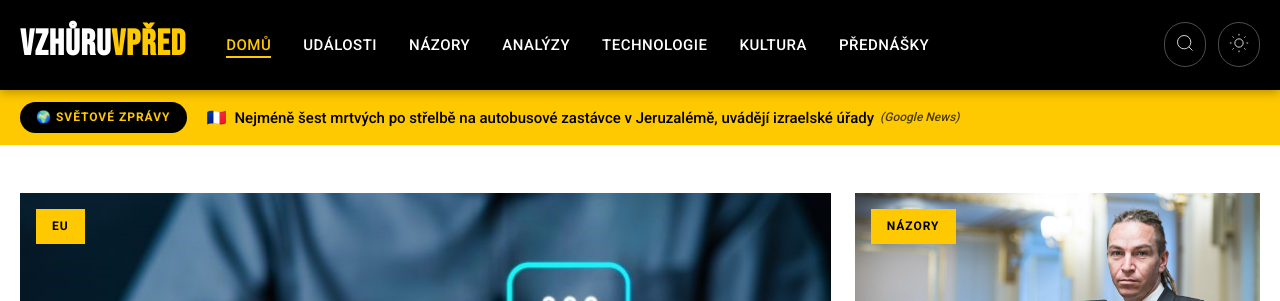
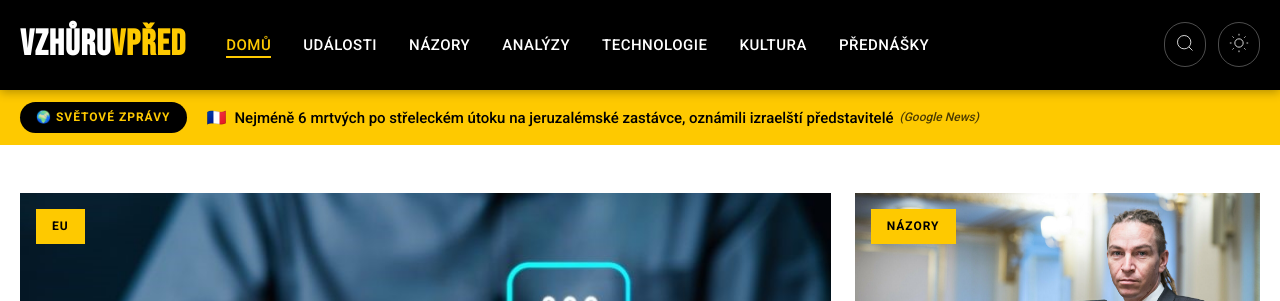
Before and after one commit to tangero/vzhuruvpred, a Jekyll site: the page built from index.html, in a window 1280 px wide and 900 px high. Shown: the top 301 px of the window. Built offline with Jekyll 4.4.1, drawn with Linux system fonts in a browser that asks for light colours; part of the change alters nothing that is shown.

Commit message:
Update world news 2025-09-09 12:42

```diff
--- a/_data/world_news.json
+++ b/_data/world_news.json
@@ -1,21 +1,21 @@
 {
-  "last_updated": "2025-09-09T11:15:42",
+  "last_updated": "2025-09-09T12:39:10",
   "articles": [
     {
       "flag": "🇺🇸",
       "country": "us",
-      "title": "Video zachycuje smrtící pobodání ukrajinského uprchlíka ve vlaku v Charlotte",
+      "title": "Video zachycuje smrtící pobodání ukrajinského uprchlíka ve vlaku charlottského metra",
       "original_title": "Video shows fatal stabbing of Ukrainian refugee on Charlotte light rail train - CNN",
       "url": "https://www.cnn.com/2025/09/08/us/iryna-zarutska-murder-ukraine-refugee",
       "urlToImage": "https://media.cnn.com/api/v1/images/stellar/prod/get-20250908103247186.jpg?c=16x9&q=w_800,c_fill",
       "source": "CNN",
       "publishedAt": "2025-09-08T11:30:00Z",
-      "description": "Děsivé video ukazuje 23letou ukrajinskou uprchlici ubodanou k smrti ve vlaku charlotteského metra – případ, který se stal ohniskem napětí, když Trumpova administrativa slíbila tvrdý postup proti zl..."
+      "description": "Děsivé video ukazuje 23letou ukrajinskou uprchlici ubodanou k smrti ve vlaku charlottského metra – případ, který se stal rozbuškou poté, co Trumpova administrativa slíbila tvrdě zakročit proti zloč..."
     },
     {
       "flag": "🇫🇷",
       "country": "fr",
-      "title": "Nejméně šest mrtvých po střelbě na autobusové zastávce v Jeruzalémě, uvádějí izraelské úřady",
+      "title": "Nejméně 6 mrtvých po střeleckém útoku na jeruzalémské zastávce, oznámili izraelští představitelé",
       "original_title": "At least 6 killed in shooting attack at Jerusalem bus stop, Israeli officials say - CNN",
       "url": "https://news.google.com/rss/articles/CBMigwFBVV95cUxPTlV0amYtdTRuaEprVUktSjB2a2JFRDgycmhqSWVwMW85WkQzU1F1OFpvWVJCalQyNVNWcnhhYjVwMUtCSjlDZjlGSk1FMHdSS1I3X2ZDZFNuYVh5ZnVCNURmVE1Qbll1VnA1OFFlb3l5SWZBcGd0bmE2WlNKZjdQd1hOTQ?oc=5",
       "urlToImage": null,
@@ -37,29 +37,29 @@
     {
       "flag": "🌍",
       "country": "global",
-      "title": "Únik informací o kapacitě baterie iPhonu 17 odhaluje zcela novou výhodu modelů pouze s eSIM – 9to5Mac",
+      "title": "Únik informací o kapacitě baterie iPhonu 17 odhaluje zcela novou výhodu modelů pouze s eSIM - 9to5Mac",
       "original_title": "iPhone 17 battery capacity leak reveals a brand new advantage for eSIM-only models - 9to5Mac",
       "url": "https://9to5mac.com/2025/09/07/iphone-17-final-battery-capacity-leak-better-than-expected/",
       "urlToImage": "https://i0.wp.com/9to5mac.com/wp-content/uploads/sites/6/2025/08/iphone-17-lineup-mockup.jpg?resize=1200%2C628&quality=82&strip=all&ssl=1",
       "source": "9to5Mac",
       "publishedAt": "2025-09-08T04:29:00Z",
-      "description": "Do události Applu zbývají necelé dva dny. Čekají nás všechny čtyři modely iPhone 17, AirPods Pro 3…"
+      "description": "Do události Applu „Awe dropping“ pro všechny čtyři modely iPhone 17, AirPods Pro 3 a… zbývají necelé dva dny"
     },
     {
       "flag": "🌍",
       "country": "global",
-      "title": "MTV VMAs 2025: Kompletní přehled – Ariana Grande vítězkou v kategorii Video roku po vystoupeních Lady Gagy, Mariah Carey a dalších",
+      "title": "MTV VMAs 2025: Kompletní přehled – Ariana Grande vítězkou Videa roku po vystoupeních Lady Gagy, Mariah Carey a dalších",
       "original_title": "MTV VMAs 2025 full coverage: Ariana Grande wins Video of the Year following performances by Lady Gaga, Mariah Carey and others - yahoo.com",
       "url": "https://www.yahoo.com/entertainment/music/live/mtv-vmas-2025-full-coverage-ariana-grande-wins-video-of-the-year-following-performances-by-lady-gaga-mariah-carey-and-others-160044973.html",
       "urlToImage": "https://s.yimg.com/ny/api/res/1.2/xDJdZkCTLILyDhwttRU_vw--/YXBwaWQ9aGlnaGxhbmRlcjt3PTEyMDA7aD02MzU7Y2Y9d2VicA--/https://s.yimg.com/os/creatr-uploaded-images/2025-09/a3745840-8c62-11f0-b5fb-3ed5f8cfe7f2",
       "source": "Yahoo Entertainment",
       "publishedAt": "2025-09-08T04:04:00Z",
-      "description": "Je čas na každoroční oslavu nejpopulárnějších videoklipů roku."
+      "description": "Je čas na každoroční oslavu nejpopulárnějších hudebních videí roku."
     },
     {
       "flag": "🌍",
       "country": "global",
-      "title": "Odporné a bezohledné\": Vanceova chvála útoku na narkoloď senátorem ostře kritizována",
+      "title": "Odpudivé a bezohledné\": Vanceova chvála zásahu proti narkolodi kritizována senátorem",
       "original_title": "\"Despicable and thoughtless\": Vance's drug vessel strike praise slammed by senator - Axios",
       "url": "https://www.axios.com/2025/09/07/vance-rand-paul-drug-vessel-strike",
       "urlToImage": "https://images.axios.com/Hjd6Xiwn5KGe1omMhg67wfLz5mY=/0x0:8640x4860/1366x768/2025/09/07/1757256596529.jpg",
@@ -70,68 +70,68 @@
     {
       "flag": "🌍",
       "country": "global",
-      "title": "Rick Davies, spoluzakladatel Supertramp, který napsal a zpíval ‘Bloody Well Right’ a ‘Goodbye Stranger’, zemřel ve věku 81 let",
+      "title": "Rick Davies, spoluzakladatel Supertramp, který napsal a zpíval ‚Bloody Well Right‘ a ‚Goodbye Stranger‘, zemřel ve věku 81 let",
       "original_title": "Rick Davies, Supertramp Co-Founder Who Wrote and Sang ‘Bloody Well Right’ and ‘Goodbye Stranger,’ Dies at 81 - variety.com",
       "url": "https://variety.com/2025/music/news/supertramp-rick-davies-bloody-well-right-dead-1236511107/",
       "urlToImage": "https://variety.com/wp-content/uploads/2025/09/GettyImages-2149598389-e1757282273585.jpg?w=1000&h=563&crop=1",
       "source": "Variety",
       "publishedAt": "2025-09-07T23:45:00Z",
-      "description": "Zemřel Rick Davies, spoluzakladatel Supertramp. Bylo mu 81 let."
+      "description": "Zemřel spoluzakladatel Supertramp Rick Davies, autor hitů ‚Bloody Well Right‘ a ‚Goodbye Stranger‘. Bylo mu 81 let."
     },
     {
       "flag": "🌍",
       "country": "global",
-      "title": "Nejproblematičtější na trhu práce je malý počet těch, kdo profitují, říká špičkový ekonom – ‚Toto se děje pouze během recese‘",
+      "title": "Nejvíce znepokojující vlastností trhu práce je malý rozsah zisků, říká špičkový ekonom – ‚tohle se děje jen při recesi‘",
       "original_title": "The most troubling feature of the job market is how thinly spread gains are, top economist says — 'this only happens when the economy is in recession' - Fortune",
       "url": "https://fortune.com/2025/09/07/recession-warning-economic-outlook-zandi-healthcare-hospitality-jobs-report/",
       "urlToImage": "https://fortune.com/img-assets/wp-content/uploads/2025/09/GettyImages-2217161762-e1757268342241.jpg?resize=1200,600",
       "source": "Fortune",
       "publishedAt": "2025-09-07T19:59:00Z",
-      "description": "Od začátku roku vzniklo v ekonomice jen necelých 600 tisíc pracovních míst, ale bez růstu počtu pracovních míst v těchto odvětvích by byl růst nulový."
+      "description": "Od začátku roku vytvořilo hospodářství jen necelých 600 tisíc pracovních míst, ale bez růstu pracovních míst v těchto odvětvích by byl růst nulový."
     },
     {
       "flag": "🌍",
       "country": "global",
-      "title": "Podívejte se na krvavý měsíc v prvních snímcích úplného zatmění Měsíce v září 2025",
+      "title": "Podívejte se na krvavý úplněk v prvních snímcích úplného zatmění Měsíce v září 2025",
       "original_title": "See the blood moon rise in 1st pictures of September 2025 total lunar eclipse - Space",
       "url": "https://www.space.com/stargazing/lunar-eclipses/blood-moon-1st-pictures-september-7-2025-total-lunar-eclipse",
       "urlToImage": "https://cdn.mos.cms.futurecdn.net/oWWKjrwCVotfFF4rbxiQMT.png",
       "source": "Space.com",
       "publishedAt": "2025-09-07T19:30:22Z",
-      "description": "Podívejte se na první fotografie zářijového majestátního úplného zatmění Měsíce."
+      "description": "Podívejte se na první fotografie zářijového velkolepého úplného zatmění Měsíce."
     },
     {
       "flag": "🌍",
       "country": "global",
-      "title": "Akce: Samsung Galaxy S25 FE a Tab S11 jsou tu, podíváme se i na alternativy - novinky GSMArena.com",
+      "title": "Deals: Samsung Galaxy S25 FE a Tab S11 jsou tady, koukáme také na alternativy - novinky GSMArena.com",
       "original_title": "Deals: Samsung Galaxy S25 FE and Tab S11 are here, we also look at alternatives - GSMArena.com news - GSMArena.com",
       "url": "https://www.gsmarena.com/deals_samsung_galaxy_s25_fe_and_tab_s11_are_here_we_also_look_at_alternatives-news-69366.php",
       "urlToImage": "https://fdn.gsmarena.com/imgroot/news/25/09/deals-5/-952x498w6/gsmarena_us.jpg",
       "source": "GSMArena.com",
       "publishedAt": "2025-09-07T17:52:02Z",
-      "description": "S25 FE přeskočil předobjednávky a spustil se okamžitě – ale to neznamená, že tu nejsou výhody pro brzké zájemce. Samsung představil Galaxy S25 FE..."
+      "description": "S25 FE vynechal předobjednávky a spustil se okamžitě – ale to neznamená, že nejsou žádné výhody pro časné zájemce. Samsung oznámil Galaxy S25 FE..."
     },
     {
       "flag": "🌍",
       "country": "global",
-      "title": "Dva Oregonci vyhráli tento týden v Powerballu miliony",
+      "title": "Dva Oregonští vyhráli v tomto týdnu miliony v Powerballu",
       "original_title": "Two Oregonians won millions in Powerball drawings this week - OregonLive.com",
       "url": "https://www.oregonlive.com/lottery/2025/09/two-oregonians-won-millions-in-powerball-drawings-this-week.html",
       "urlToImage": "https://www.oregonlive.com/resizer/v2/NH64G3O2LFETLPDDMJL6KR5QC4.jpg?auth=18d38d74db6ee160427e314f71aa1fec40c8c20112493d4b87db574440ee39b1&width=1280&quality=90",
       "source": "OregonLive",
       "publishedAt": "2025-09-07T16:59:00Z",
-      "description": "Oregonští si tento týden odnesli 3 miliony dolarů z výher v Powerballu."
+      "description": "Oregonský výherce si tento týden odnesl 3 miliony dolarů z Powerballu."
     },
     {
       "flag": "🇺🇸",
       "country": "us",
-      "title": "Meziplanetární objekt 3I/ATLAS: Čtyři teleskopy odhalují podivné vlastnosti a objevy – vše o novém vědeckém zjištění",
+      "title": "Meziplanetární objekt 3I/ATLAS: Čtyři teleskopy odhalují podivné vlastnosti a objevy — vše o novém sci",
       "original_title": "Interstellar Object 3I/ATLAS: Four Telescopes unveil strange features and findings — all about the new sci - The Economic Times",
       "url": "https://economictimes.indiatimes.com/news/international/us/interstellar-object-3i/atlas-four-telescopes-unveil-strange-features-and-findings-all-about-the-new-scientific-puzzle/articleshow/123749632.cms",
       "urlToImage": "https://img.etimg.com/thumb/msid-123749670,width-1200,height-630,imgsize-36359,overlay-economictimes/articleshow.jpg",
       "source": "The Times of India",
       "publishedAt": "2025-09-07T16:46:08Z",
-      "description": "Astronomové z celého světa pozorně sledují vzácnou mezihvězdnou návštěvnici: objekt 3I/ATLAS. Poprvé byl spatřen začátkem července, když přilétal směrem ke Slunci z hlubokého vesmíru, a jde teprve ..."
+      "description": "Astronomové z celého světa bedlivě sledují vzácného mezihvězdného návštěvníka: objekt 3I/ATLAS. Poprvé byl spatřen začátkem července, když přilétal ze vzdáleného vesmíru směrem ke Slunci. Jde teprv..."
     },
     {
       "flag": "🌍",
@@ -142,18 +142,18 @@
       "urlToImage": "https://assets.vogue.com/photos/68bd924d5bbcdac7da367981/16:9/w_1280,c_limit/1472606611",
       "source": "Vogue",
       "publishedAt": "2025-09-07T14:13:08Z",
-      "description": "Italský návrhář zemřel v 91 letech na začátku týdne, jen pár dní před oslavou v Miláně na počest 50. výročí své značky."
+      "description": "Italský návrhář zemřel ve věku 91 let na začátku týdne, jen pár dní před oslavou v Miláně na počest 50. výročí své značky."
     },
     {
       "flag": "🌍",
       "country": "global",
-      "title": "Amy Coney Barrettová reaguje na kritiku, že Nejvyšší soud umožňuje Trumpovi rozšiřovat jeho moc",
+      "title": "Soudkyně Amy Coney Barrettová reaguje na kritiku, že Nejvyšší soud umožňuje Trumpovi rozšiřovat jeho moc",
       "original_title": "Justice Amy Coney Barrett responds to criticism that the Supreme Court is allowing Trump to expand his power - CBS News",
       "url": "https://www.cbsnews.com/news/justice-amy-coney-barrett-on-supreme-court-abortion-trump/",
       "urlToImage": "https://assets2.cbsnewsstatic.com/hub/i/r/2025/09/06/6a4cc036-b788-44ac-a76c-624a45d0f2e7/thumbnail/1200x630/cf40bd663275704fe8496ae2a59572a3/amy-coney-barrett-interview-1280.jpg",
       "source": "CBS News",
       "publishedAt": "2025-09-07T13:55:00Z",
-      "description": "Ve svém prvním televizním rozhovoru od nástupu k Nejvyššímu soudu v roce 2020 soudkyně Amy Coney Barrettová hovoří také o svém hlasování v potratovém případě Dobbs z roku 2022."
+      "description": "Ve svém prvním televizním rozhovoru od nástupu k Nejvyššímu soudu v roce 2020 soudkyně Amy Coney Barrettová hovoří také o svém hlasování v potratovém případu Dobbs z roku 2022."
     },
     {
       "flag": "🌍",
@@ -164,34 +164,34 @@
       "urlToImage": "https://imageio.forbes.com/specials-images/imageserve/68bc7b06f5a03204a57b3618/0x0.jpg?format=jpg&height=900&width=1600&fit=bounds",
       "source": "Forbes",
       "publishedAt": "2025-09-07T13:53:26Z",
-      "description": "Nové aktualizované vakcíny proti covidu pro roky 2025–2026 budou k dispozici na podzim. Zde jsou odpovědi na některé z nejčastějších otázek o vakcíně."
+      "description": "Nové aktualizované vakcíny proti covidu pro rok 2025–2026 budou k dispozici na podzim. Zde jsou odpovědi na některé z nejčastějších otázek o vakcíně."
     },
     {
       "flag": "🌍",
       "country": "global",
-      "title": "Porsche přichází s neuvěřitelně chytrým hybridním motorem pro 911 Turbo S",
+      "title": "Porsche představuje neuvěřitelně chytrý hybridní motor pro 911 Turbo S",
       "original_title": "Porsche’s insanely clever hybrid engine comes to the 911 Turbo S - Ars Technica",
       "url": "https://arstechnica.com/cars/2025/09/porsches-insanely-clever-hybrid-engine-comes-to-the-911-turbo-s/",
       "urlToImage": "https://cdn.arstechnica.net/wp-content/uploads/2025/09/911_turbos_1001-1152x648.jpg",
       "source": "Ars Technica",
       "publishedAt": "2025-09-07T13:00:58Z",
-      "description": "Nová verze 911 je na Severní smyčce Nürburgringu o 14 sekund rychlejší."
+      "description": "Nová verze 911 je na Nordschleife Nürburgringu o 14 sekund rychlejší."
     },
     {
       "flag": "🇺🇸",
       "country": "us",
-      "title": "Proč mají někteří republikáni nové obavy z RFK Jr.",
+      "title": "Proč jsou někteří republikáni nově znepokojeni RFK Jr.",
       "original_title": "Why some Republicans are newly worried about RFK Jr. - The Washington Post",
       "url": "https://www.washingtonpost.com/politics/2025/09/07/rfk-gop-maga-maha-vaccines/",
       "urlToImage": "https://www.washingtonpost.com/wp-apps/imrs.php?src=https://arc-anglerfish-washpost-prod-washpost.s3.amazonaws.com/public/PEESRTIB7WXOCPVNK5ZU7EHXOM_size-normalized.jpg&w=1440",
       "source": "The Washington Post",
       "publishedAt": "2025-09-07T12:32:55Z",
-      "description": "Republikánští senátoři tvrdí, že jeho kroky ohledně vakcín jsou riskantní pro veřejné zdraví. Mohou být také špatnou politikou."
+      "description": "Republikánští senátoři tvrdí, že jeho kroky ohledně vakcín jsou riskantní pro veřejné zdraví. Mohou být i špatné pro politiku."
     },
     {
       "flag": "🇺🇸",
       "country": "us",
-      "title": "Proč Tesla právě hodila Elonu Muskovi bilion dolarů",
+      "title": "Proč Tesla právě hodila na Elona Muska bilion dolarů",
       "original_title": "Why Tesla just threw $1 trillion at Elon Musk - CNN",
       "url": "https://www.cnn.com/2025/09/07/business/elon-musk-tesla-trillion",
       "urlToImage": "https://media.cnn.com/api/v1/images/stellar/prod/ap25069168706458.jpg?c=16x9&q=w_800,c_fill",
@@ -202,24 +202,24 @@
     {
       "flag": "🌍",
       "country": "global",
-      "title": "Tichý zabiják zvyšuje riziko mrtvice a demence. Jak ho ovládnout.",
+      "title": "Tichý zabiják zvyšuje riziko mrtvice a demence. Zde je návod, jak ho mít pod kontrolou.",
       "original_title": "The silent killer increases your risk of stroke and dementia. Here's how to control it - NPR",
       "url": "https://www.npr.org/sections/shots-health-news/2025/09/07/nx-s1-5532108/the-silent-killer-increases-your-risk-of-stroke-and-dementia-heres-how-to-control-it",
       "urlToImage": "https://npr.brightspotcdn.com/dims3/default/strip/false/crop/2121x1193+0+110/resize/1400/quality/100/format/jpeg/?url=http%3A%2F%2Fnpr-brightspot.s3.amazonaws.com%2Fac%2F40%2F2f4202db48768250aa3fa3a7312b%2Fgettyimages-1886165079.jpg",
       "source": "NPR",
       "publishedAt": "2025-09-07T11:00:00Z",
-      "description": "Nové doporučení pro včasnou léčbu hypertenze zabrání mrtvicím, infarktům i demenci. Experimentální lék snižuje tlak i u obtížně léčitelných pacientů."
+      "description": "Nové doporučení pro včasnou léčbu hypertenze má předcházet mrtvicím, infarktům a demenci. Současně experimentální lék snižuje tlak u obtížně léčitelných pacientů."
     },
     {
       "flag": "🌍",
       "country": "global",
-      "title": "Rusko poprvé zasáhlo klíčovou vládní budovu na Ukrajině během rekordního náletu dronů v Kyjevě – Radio Svobodná Evropa/Rádio Svoboda",
+      "title": "Rusko poprvé zasáhlo klíčovou ukrajinskou vládní budovu během rekordního náletu dronů na Kyjev – Radio Svobodná Evropa/Rádio Svoboda",
       "original_title": "Russia Hits Key Ukrainian Government Building For First Time Amid Record Drone Barrage In Kyiv - Radio Free Europe/Radio Liberty",
       "url": "https://www.rferl.org/a/ukraine-kyiv-russia-invasion/33523903.html",
       "urlToImage": "https://gdb.rferl.org/0c22fe7c-3620-41fd-828c-b3a4de5a15a0_cx0_cy10_cw0_w1200_h630.jpg",
       "source": "Radio Free Europe/ Radio Liberty",
       "publishedAt": "2025-09-07T08:04:22Z",
-      "description": "Ruské drony poprvé od začátku invaze zasáhly klíčovou ukrajinskou vládní budovu, oznámil Kyjev"
+      "description": "Ruské drony poprvé od začátku plnohodnotné invaze zasáhly klíčovou ukrajinskou vládní budovu, uvedl Kyjev."
     },
     {
       "flag": "🌍",
@@ -230,29 +230,29 @@
       "urlToImage": "https://www.thedailybeast.com/resizer/v2/7X5J6V3F2BEGTLS6LKDK43LTZU.JPG?smart=true&auth=6babbe5e9fa2ba61f643c8950949ff0a99c02184d3d7d78019bd1866319cd6a1&width=1200&height=630",
       "source": "Daily Beast",
       "publishedAt": "2025-09-07T07:56:00Z",
-      "description": "Jednominutové video je plné šovinistické rétoriky a obsahuje přinejmenším jeden dvojitý zápor."
+      "description": "Minutové video je plné šovinistické rétoriky a obsahuje přinejmenším jeden dvojitý zápor."
     },
     {
       "flag": "🌍",
       "country": "global",
-      "title": "SpaceX z Kalifornie vyslala na oběžnou dráhu 24 satelitů Starlink (video)",
+      "title": "SpaceX z Kalifornie vypustila 24 satelitů Starlink (video)",
       "original_title": "SpaceX launches 24 Starlink satellites from California (video) - Space",
       "url": "https://www.space.com/space-exploration/launches-spacecraft/spacex-starlink-17-9-b1075-vsfb-ocisly",
       "urlToImage": "https://cdn.mos.cms.futurecdn.net/Wx7EfuNPCCar4EXZF3VBuH.jpg",
       "source": "Space.com",
       "publishedAt": "2025-09-06T18:32:05Z",
-      "description": "Vzlet proběhl v sobotu (6. září) ve 14:06 EDT."
+      "description": "Vzlet proběhl v sobotu (6. září) v 18:06 středoevropského času."
     },
     {
       "flag": "🌍",
       "country": "global",
-      "title": "Kongo oznámilo nový výskyt eboly. Zde je to, co je třeba vědět",
+      "title": "Kongo oznámilo nový výskyt eboly. Zde je přehled nejdůležitějších informací.",
       "original_title": "Congo has announced a new Ebola outbreak. Here’s what to know - AP News",
       "url": "https://apnews.com/article/congo-ebola-kasai-outbreak-73c01a467e3f7b5e3e19abec17c65a39",
       "urlToImage": "https://dims.apnews.com/dims4/default/ad452b3/2147483647/strip/true/crop/4031x2267+0+338/resize/1440x810!/quality/90/?url=https%3A%2F%2Fassets.apnews.com%2F40%2F18%2Ffba030ff335a2d3bc00706f41995%2F8dc9c7d7efe94f1fb73a28eed469e2bb",
       "source": "Associated Press",
       "publishedAt": "2025-09-06T16:55:00Z",
-      "description": "Konžské úřady oznámily nový výskyt eboly, který v jižní provincii zabil více než tucet lidí. Vzorky analyzované v Národním ústavu biomedicínského výzkumu v Kinshase potvrdily přítomnost nejvirulent..."
+      "description": "Kongo hlásí nové vypuknutí eboly, které v jižní provincii zabilo více než tucet lidí"
     }
   ]
 }
```
